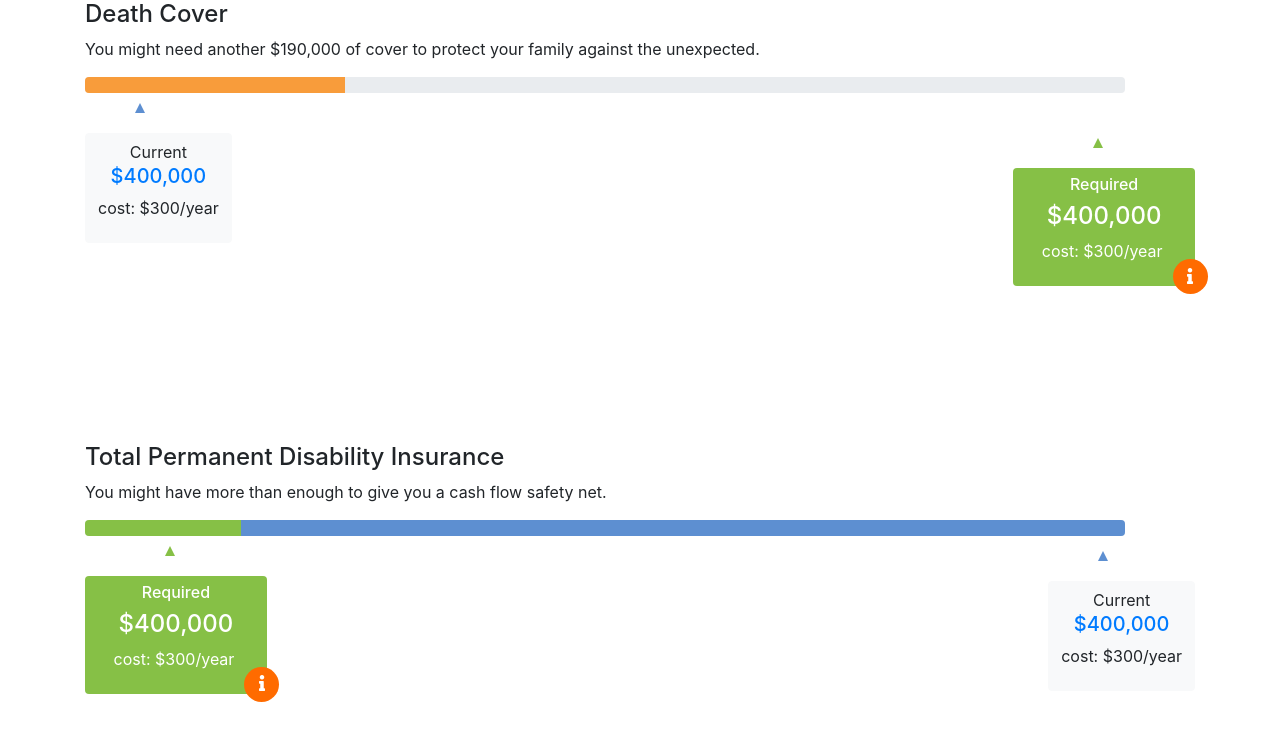
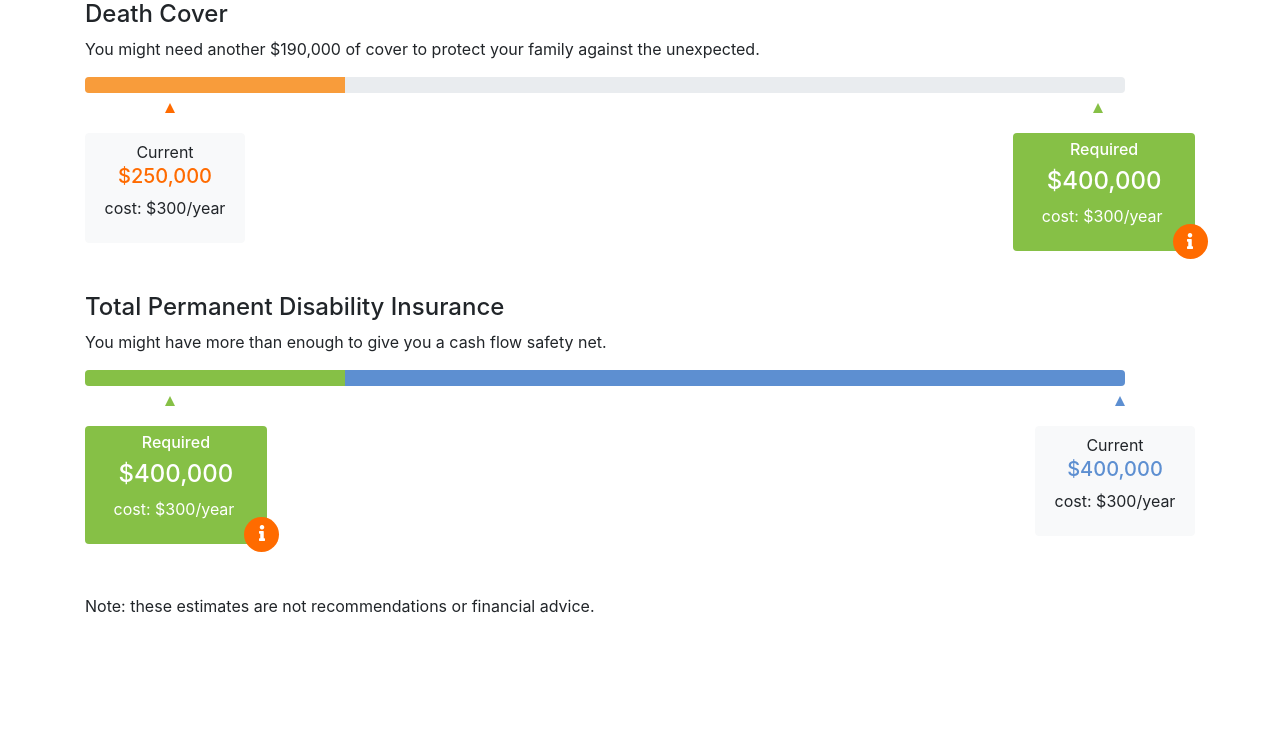
Before and after one commit to fahrer92/Datapresenting, a plain HTML site: page index.html in a window 1280 px wide. Drawn offline with nearby package versions, Linux system fonts and the light colour scheme.

Commit message:
refactor triangle positioning

```diff
--- a/index.html
+++ b/index.html
@@ -43,23 +43,25 @@
     .triangle {
     	width: 0;
     	height: 0;
-      margin-top: 5px;
       margin-right: 60px;
     	border-left: 5px solid transparent;
     	border-right: 5px solid transparent;
       border-bottom: 10px solid;
       position: relative;
+      left: 80px;
       bottom: 20px;
     }
 
-    .triangle-required{
-      left: 80px;
+    .triangle-green{
       border-bottom: 10px solid #86C046;
     }
 
-    .triangle-current{
-      left:50px;
+    .triangle-blue{
       border-bottom: 10px solid #5D8FD1;
+    }
+
+    .triangle-orange{
+      border-bottom: 10px solid #FF6B00;
     }
 
     .dot {
@@ -82,9 +84,12 @@
       margin-right: 70px;
     }
 
-    .cost{
+    .cost-p{
       position:relative;
       left: 10%;
+    }
+    .btn{
+      min-width: 160px;
     }
 
     .infoBox{
@@ -92,8 +97,7 @@
     }
 
     .tpdiWrapper{
-      margin-top:200px;
-      margin-bottom:100px;
+      margin-top:50px;
     }
 
 
@@ -105,24 +109,24 @@
 
   <body>
     <div class = "container">
-        <div class = "dcWrapper">
+        <div>
            <Div>
               <h4>Death Cover</h4>
               <p>You might need another $190,000 of cover to protect your family against the unexpected.</p>
             </Div>
 
           <div class="progress">
-              <div class="progress-bar orange-light" role="progressbar" style="width: 25%" aria-valuenow="25" aria-valuemin="0" aria-valuemax="25"></div>
+              <div class="progress-bar orange-light" role="progressbar" style="width: 25%" aria-valuenow="25" aria-valuemin="0" aria-valuemax="100"></div>
             </div>
           <div>
 
-            <div class = "infoBox float-right">
-              <div class="triangle triangle-required"></div>
+            <div class = "float-right">
+              <div class="triangle triangle-green"></div>
               <button type="button" class="btn green">
                 <span><h6 class="text-white">Required</h6></span>
                 <span><h4 class ="text-white">$400,000</h4></span>
                 <span class = "text-white">
-                  <p class = "cost">cost: $300/year
+                  <p class = "cost-p">cost: $300/year
                      <span class="dot float-right">
                         <i class="fas fa-info"></i>
                       </span>
@@ -131,11 +135,11 @@
               </button>
             </div>
 
-            <div class = "infoBox">
-              <div class="triangle triangle-current"></div>
+            <div class = "infoBox infoBox-left">
+              <div class="triangle triangle-orange"></div>
               <button type="button" class="btn btn-light">
                 <span>Current</span>
-                <span class = "text-primary"><h5>$400,000</h5></span>
+                <span><h5 style ="color:#FF6B00">$250,000</h5></span>
                 <span><p>cost: $300/year</p></span>
               </button>
             </div>
@@ -150,26 +154,26 @@
             </div>
 
             <div class="progress">
-                <div class="progress-bar green" role="progressbar" style="width: 15%;" aria-valuenow="15" aria-valuemin="0" aria-valuemax="100"></div>
-                <div class="progress-bar blue" role="progressbar" style="width: 85%"; aria-valuenow="85" aria-valuemin="0" aria-valuemax="100"></div>
+                <div class="progress-bar green" role="progressbar" style="width: 25%;" aria-valuenow="15" aria-valuemin="0" aria-valuemax="100"></div>
+                <div class="progress-bar blue" role="progressbar" style="width: 75%"; aria-valuenow="85" aria-valuemin="0" aria-valuemax="100"></div>
             </div>
 
             <div class = "infoBox float-right">
-              <div class="triangle triangle-current"></div>
+              <div class="triangle triangle-blue"></div>
               <button type="button" class="btn btn-light">
                 <span>Current</span>
-                <span class = "text-primary"><h5>$400,000</h5></span>
+                <span class = "text-primary"><h5 style ="color:#5D8FD1">$400,000</h5></span>
                 <span><p>cost: $300/year</p></span>
               </button>
             </div>
 
-            <div class = "infoBox">
-              <div class="triangle triangle-required"></div>
+            <div class = "infoBox infoBox-left">
+              <div class="triangle triangle-green"></div>
               <button type="button" class="btn green">
                 <span><h6 class="text-white">Required</h6></span>
                 <span><h4 class ="text-white">$400,000</h4></span>
                 <span class = "text-white">
-                  <p class = "cost">cost: $300/year
+                  <p class = "cost-p">cost: $300/year
                      <span class="dot float-right">
                         <i class="fas fa-info"></i>
                       </span>
@@ -177,6 +181,7 @@
                 </span>
               </button>
             </div>
+            <p style = "margin-top: 50px;">Note: these estimates are not recommendations or financial advice.</p>
         </div>
 
   </body>
```
